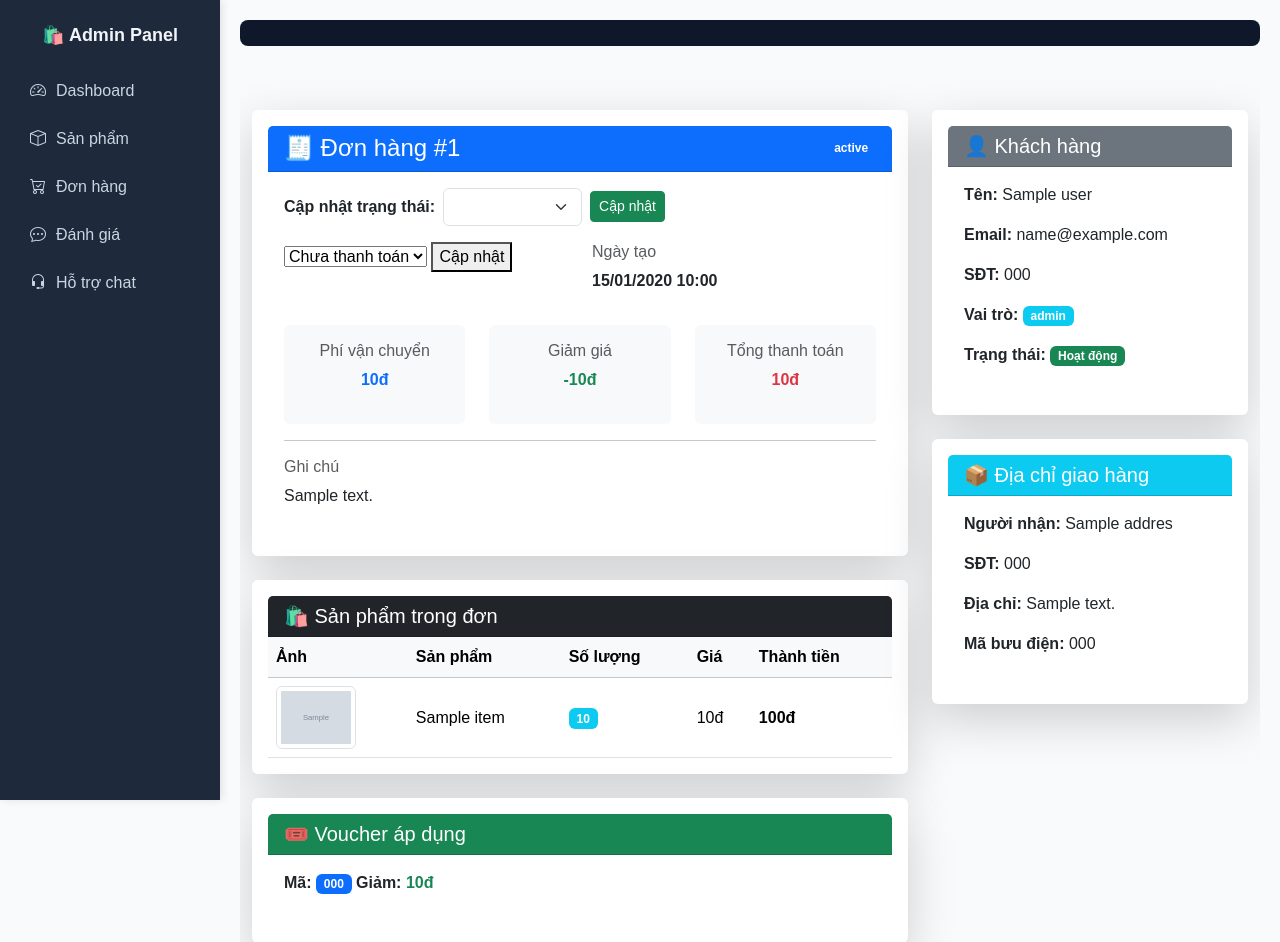
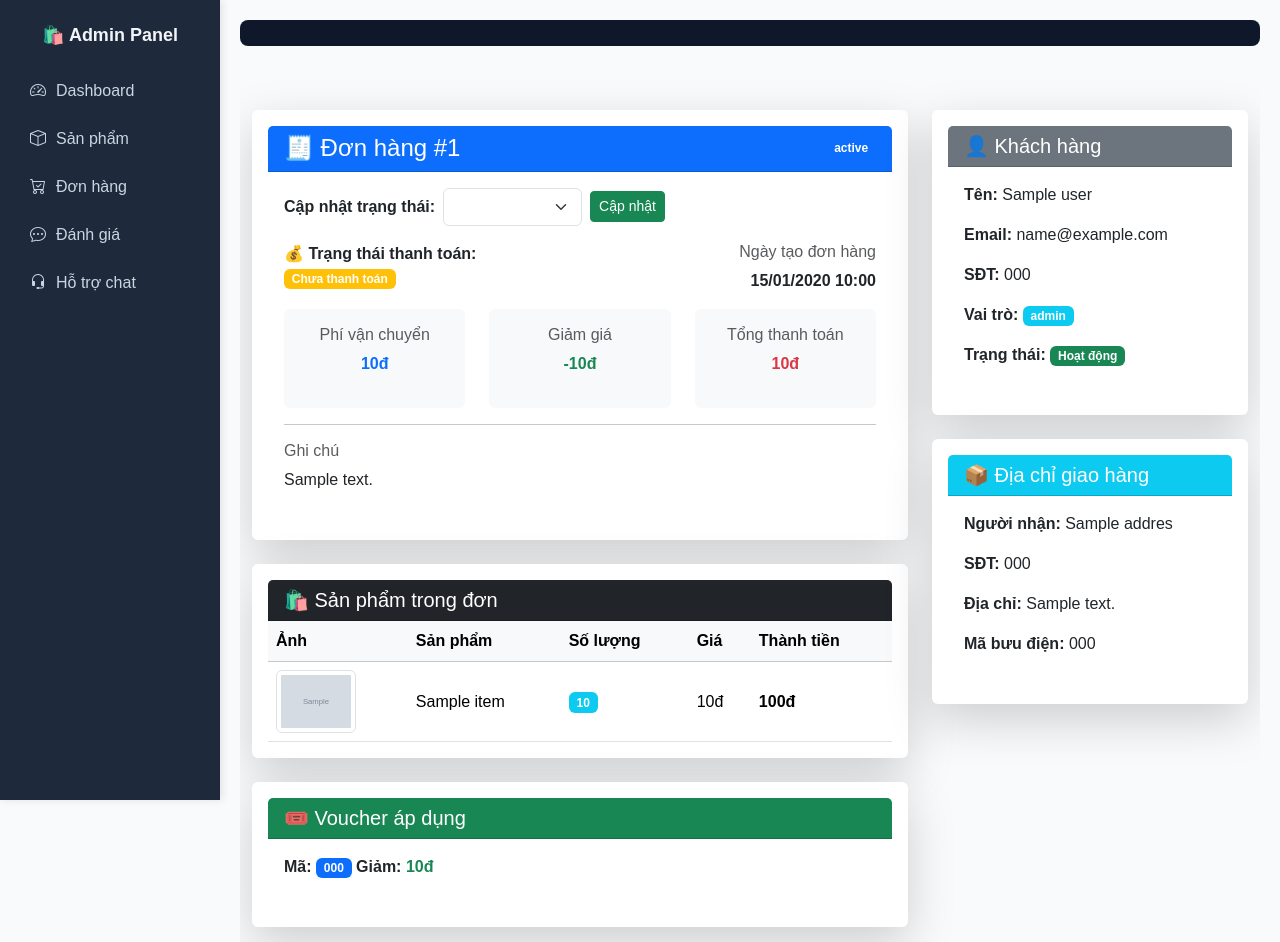
Before and after one commit to GP-Bun/DATN, a Laravel app: template back-store/resources/views/admin/orders/show.blade.php in a window 1280 px wide. Shown: the top 942 px of the page. Run offline with Laravel 12, Linux system fonts and the light colour scheme; the template is opened without the code that fills it: most values are stand-ins (such as "Sample title", 1, 10 or a date in 2020); grey boxes marked "Sample" are stand-in pictures; parts of the project's set-up code (start-up, migrations or seed data) failed here and were passed over.

Commit message:
update order

```diff
--- a/back-store/resources/views/admin/orders/show.blade.php
+++ b/back-store/resources/views/admin/orders/show.blade.php
@@ -62,28 +62,35 @@
 
                         <div class="row mb-3">
                             <div class="col-md-6">
-                                <form action="{{ route('admin.orders.updatePayment', $order->id) }}" method="POST">
-                                    @csrf
-                                    @method('PUT')
-                                    <select name="payment_status">
-                                        <option value="pending"
-                                            {{ $order->payment_status === 'pending' ? 'selected' : '' }}>Chưa thanh toán
-                                        </option>
-                                        <option value="paid" {{ $order->payment_status === 'paid' ? 'selected' : '' }}>Đã
-                                            thanh toán</option>
-                                        <option value="refunded"
-                                            {{ $order->payment_status === 'refunded' ? 'selected' : '' }}>Hoàn tiền
-                                        </option>
-                                    </select>
-                                    <button type="submit">Cập nhật</button>
-                                </form>
+                                <strong>💰 Trạng thái thanh toán:</strong>
+                                @php
+                                    // Logic hiển thị trạng thái thanh toán
+                                    if ($order->payment_status === 'refunded') {
+                                        $paymentLabel = 'Hoàn tiền';
+                                        $paymentClass = 'bg-danger';
+                                    } elseif ($order->payment_status === 'paid') {
+                                        $paymentLabel = 'Đã thanh toán';
+                                        $paymentClass = 'bg-success';
+                                    } else {
+                                        // Chưa thanh toán nhưng đơn hàng đang xử lý / đã gửi / pending
+                                        $paymentLabel = 'Chưa thanh toán';
+                                        $paymentClass = 'bg-warning';
+                                    }
+                                @endphp
 
+                                <span class="badge {{ $paymentClass }}">
+                                    {{ $paymentLabel }}
+                                </span>
                             </div>
-                            <div class="col-md-6">
-                                <h6 class="text-muted">Ngày tạo</h6>
-                                <p class="fw-bold">{{ $order->created_at->format('d/m/Y H:i') }}</p>
+
+                            <div class="col-md-6 text-md-end">
+                                <h6 class="text-muted">Ngày tạo đơn hàng</h6>
+                                <p class="fw-bold mb-0">{{ $order->created_at->format('d/m/Y H:i') }}</p>
                             </div>
                         </div>
+
+
+
 
                         <div class="row text-center">
                             <div class="col-md-4">
--- a/back-store/resources/views/admin/products/trash.blade.php
+++ b/back-store/resources/views/admin/products/trash.blade.php
@@ -45,7 +45,7 @@
                             <form action="{{ route('admin.products.forceDelete', $p->id) }}" method="POST" class="d-inline">
                                 @csrf
                                 @method('DELETE')
-                                <button class="btn btn-sm btn-danger">Xóa vĩnh viễn</button>
+
                             </form>
                         </td>
                     </tr>
```
Also changed, not shown: back-store/app/Http/Controllers/Admin/OrderController.php (+39 -17 lines).
